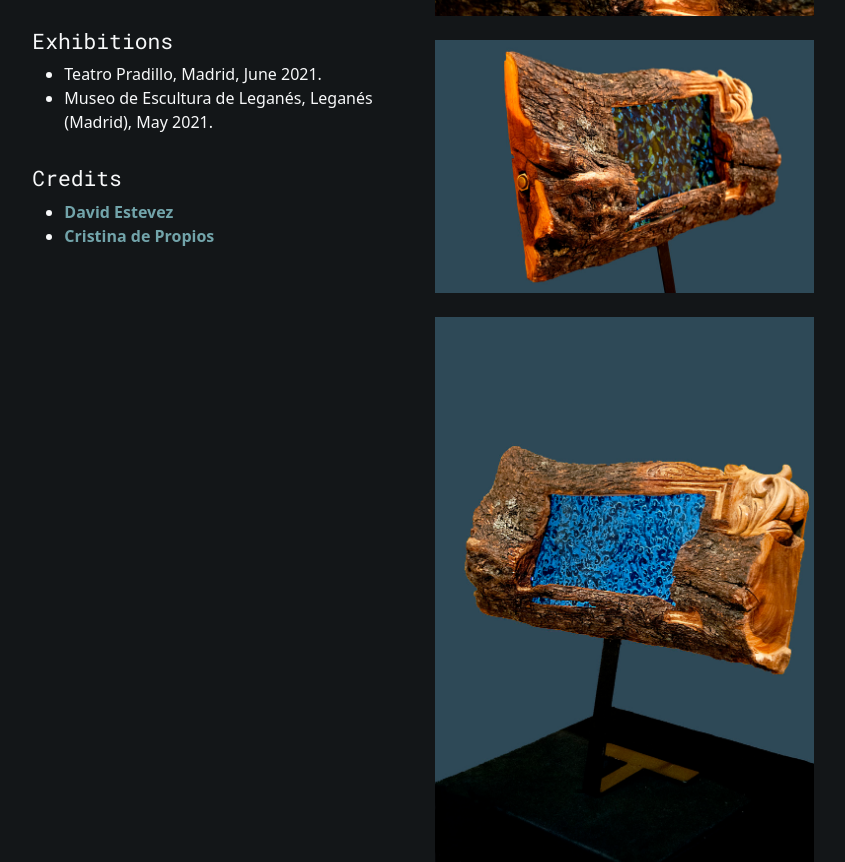
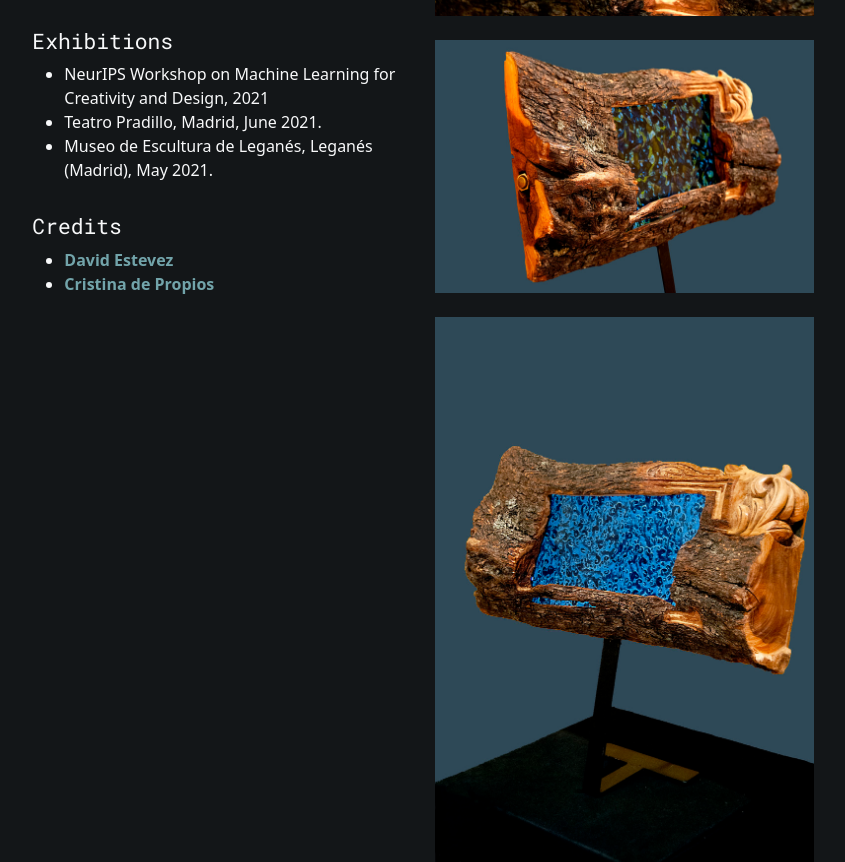
Before and after one commit to artencoders/artencoders.github.io, a plain HTML site: page works/artificial-roots.html in a window 1280 px wide. Shown: the part 1112-1974 px from the top of the page, without its empty margins (217-1062 px from the left). Drawn offline with nearby package versions, Linux system fonts and the light colour scheme.

Commit message:
Update artificial-roots.html

```diff
--- a/works/artificial-roots.html
+++ b/works/artificial-roots.html
@@ -44,6 +44,7 @@
 
         <h3 class="work-credits pt-3">Exhibitions</h3>
         <ul>
+            <li> NeurIPS Workshop on Machine Learning for Creativity and Design, 2021</li>
           <li>Teatro Pradillo, Madrid, June 2021.</li>
           <li>Museo de Escultura de Leganés, Leganés (Madrid), May 2021.</li>
         </ul>
```
